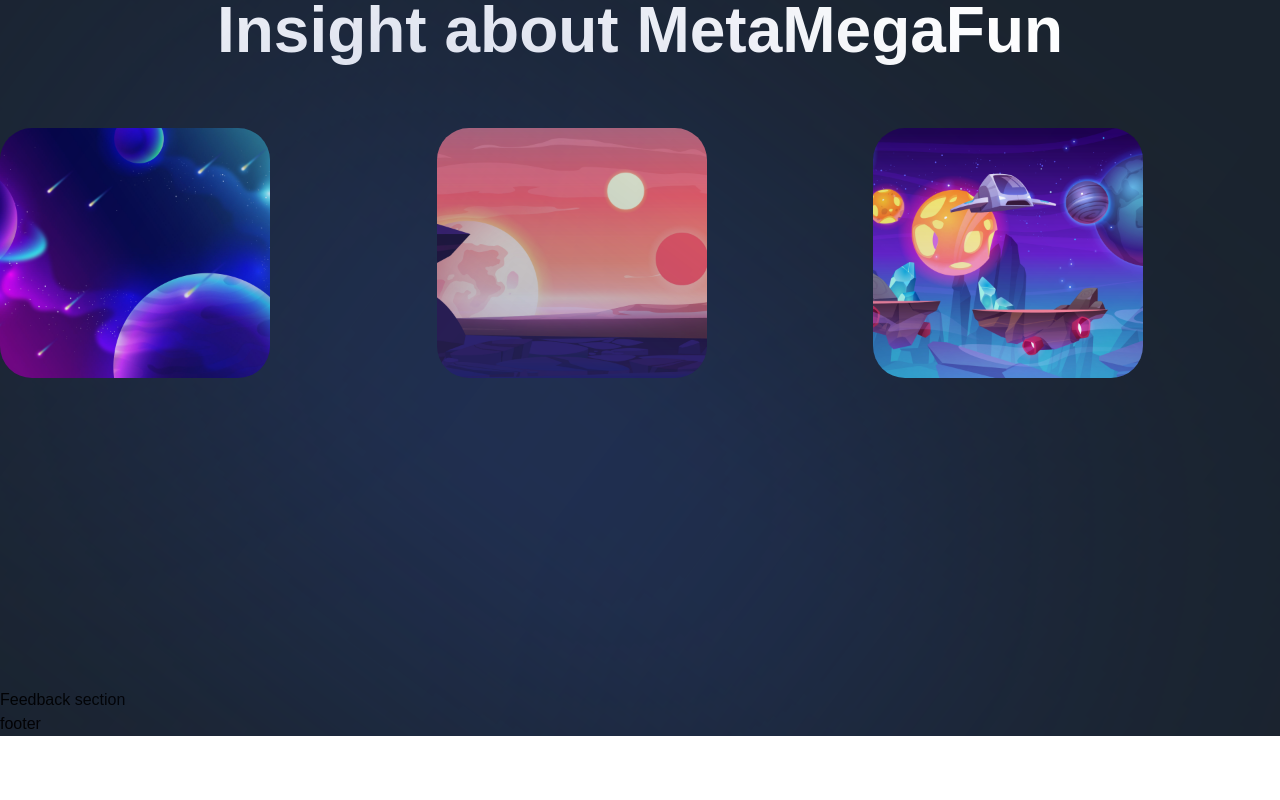
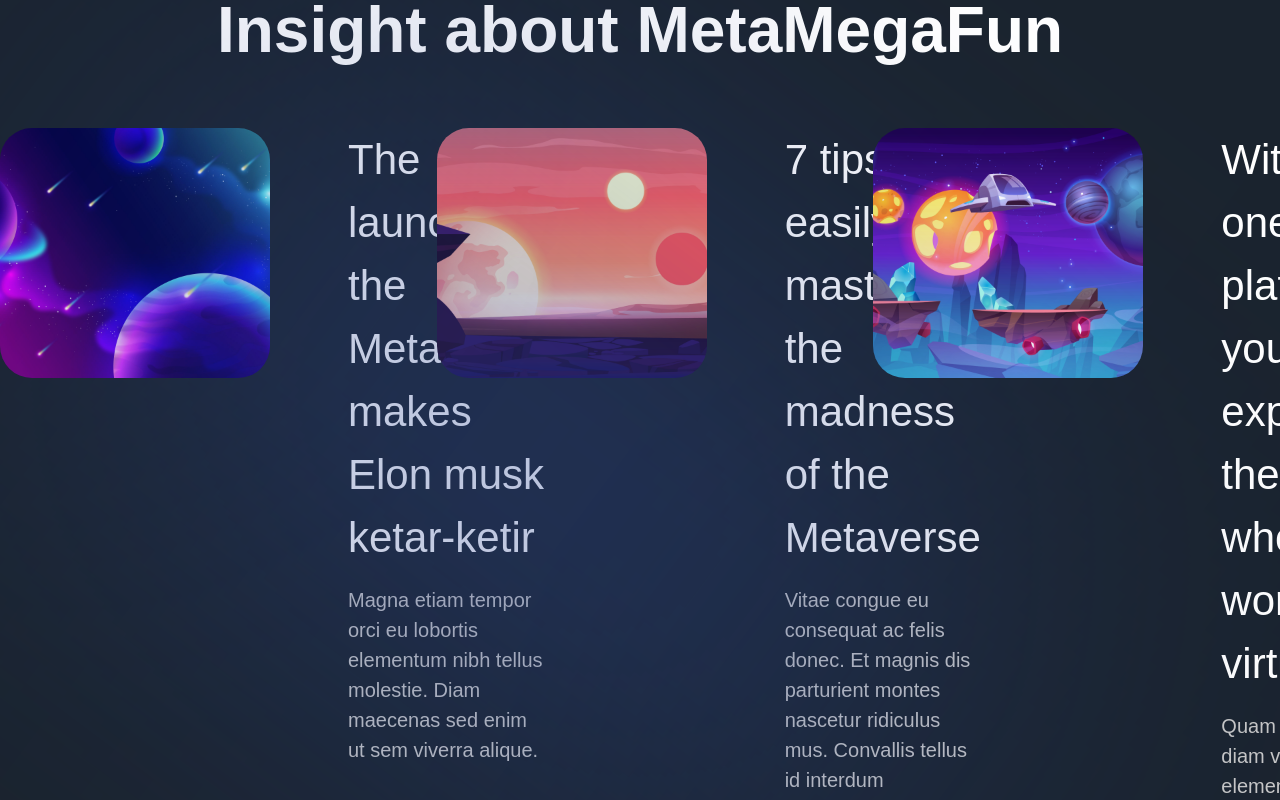
Before and after one commit to MsNicoleta/MetaMegaFun, a Next.js app: page / in a window 1280 px wide. Shown: the part 5280-6080 px from the top of the page. Before the commit the page ends 6016 px from the top, so only its background shows below. Built offline with nearby package versions, Linux system fonts and the light colour scheme; a web font is replaced by a local one.

Commit message:
insight section - added the text and the container limits

```diff
--- a/components/InsightCard.jsx
+++ b/components/InsightCard.jsx
@@ -5,7 +5,7 @@
 const InsightCard = ({ imgUrl, title, subtitle, index }) => (
   <motion.div
     variants={fadeIn('up', 'spring', index * 0.5, 1)}
-    className="flex md:flex-row flex-col gap-4 w-[100%] h-[100%]"
+    className="flex flex flex flex-row gap-4 w-[100%] h-[100%]"
   >
     <img
       src={imgUrl}
@@ -13,7 +13,12 @@
       className="md:w-[270px] w-full h-[250px] rounded-[32px] object-cover"
     />
     <div className="w-full flex justify-between items-center">
-      <div className="flex-1 md:ml-[62px] flex flex-col max-w-[650px] gap-2">
+      <div className="flex-1 md:ml-[62px] flex flex-col max-w-[650px]">
+        <h4 className=" font-normal lg:text-[42px] text-[26px] text-white">
+          {title}
+        </h4>
+        <p className=" mt-[16px] font-normal lg:text-[20px] text[14px] text-secondary-white">
+          {subtitle}</p>
       </div>
     </div>
   </motion.div>
```
